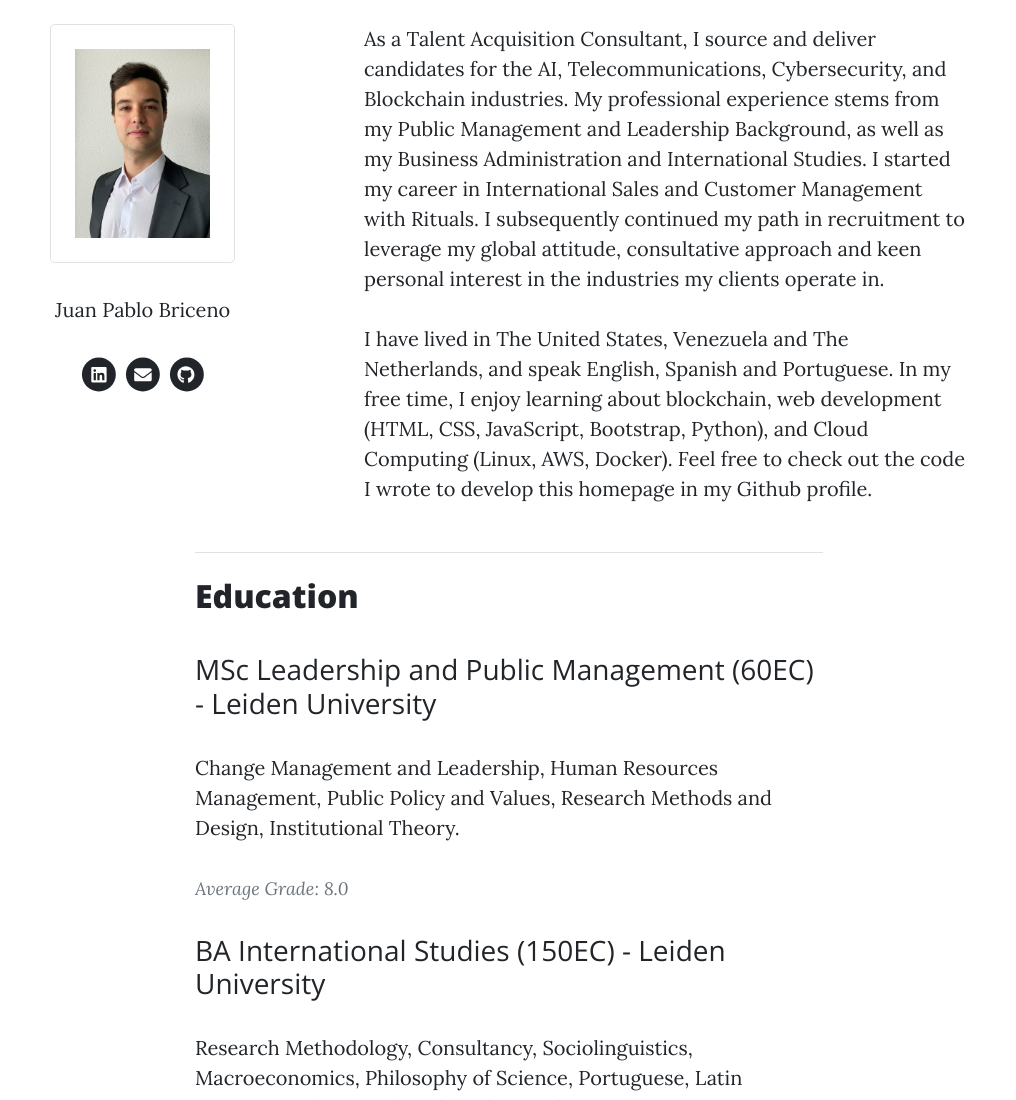
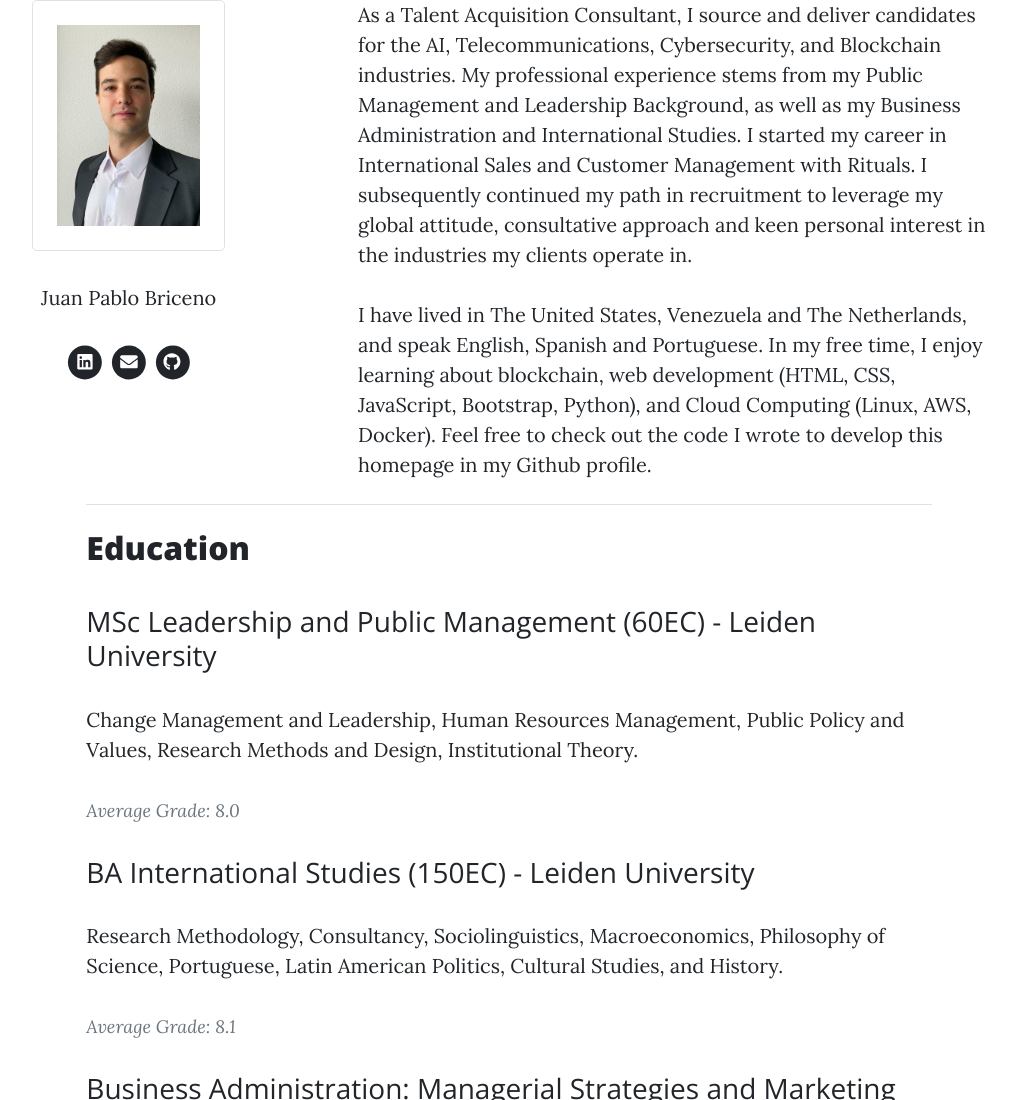
Before and after one commit to jpbd94/jpbd94.github.io, a plain HTML site: page index.html in a window 1280 px wide. Shown: the top 1100 px of the page, without its empty margins (131-1147 px from the left). Drawn offline with nearby package versions, Linux system fonts and the light colour scheme.

Commit message:
Update index.html

```diff
--- a/index.html
+++ b/index.html
@@ -17,7 +17,7 @@
     </head>
 
     <body>
-        <div class="container-l p-4">
+        <div class="container-l p-8">
             <div class="row justify-content-center">
                 <div class="col-2">
                     <img src="img/Juan Picture.jpeg" class="img-thumbnail rounded-3 p-4" alt="Juan Pablo Briceno">
@@ -63,7 +63,7 @@
 
         <!-- Main Content-->
              <div class="row justify-content-center">
-           <div class="col-6 p-6 justify-content-center">
+           <div class="col-8 p-6 justify-content-center">
                 <hr class="my-4" />
 
                     <div class="post-preview">
```
